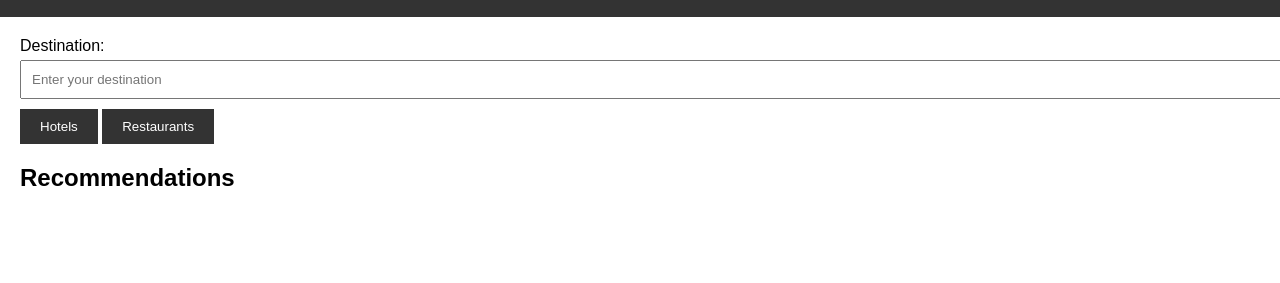
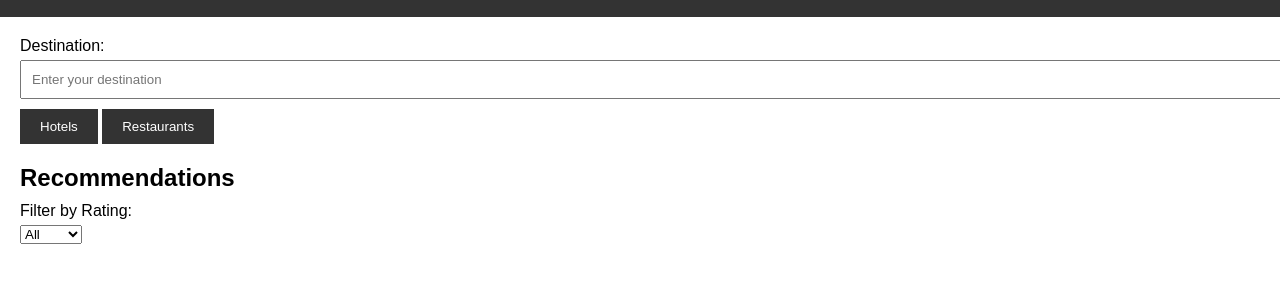
Before and after one commit to muriukiMartin/Travel-Advisor, a website: page index.html in a window 1280 px wide. Shown: the part 95-378 px from the top of the page. Drawn offline with Linux system fonts and the light colour scheme; no server answers.

Commit message:
Add filter option

```diff
--- a/index.html
+++ b/index.html
@@ -24,13 +24,21 @@
             <input type="text" id="destination" placeholder="Enter your destination">
             <button type="button" id="get-hotels" onclick="getHotelRecommendations()">Hotels</button>
             <button type="button" id="get-restaurants" onclick="getRestaurantRecommendations()">Restaurants</button>
-            <!--  -->
-
-
         </form>
 
         <div id="recommendations">
             <h2>Recommendations</h2>
+            <div id="filters">
+                <label for="ratingFilter">Filter by Rating:</label>
+                <select id="ratingFilter">
+                  <option value="0">All</option>
+                  <option value="1">1 star</option>
+                  <option value="2">2 stars</option>
+                  <option value="3">3 stars</option>
+                  <option value="4">4 stars</option>
+                  <option value="5">5 stars</option>
+                </select>
+              </div>
             <ul id="destinationList"></ul>
         </div>
     </main>
```
